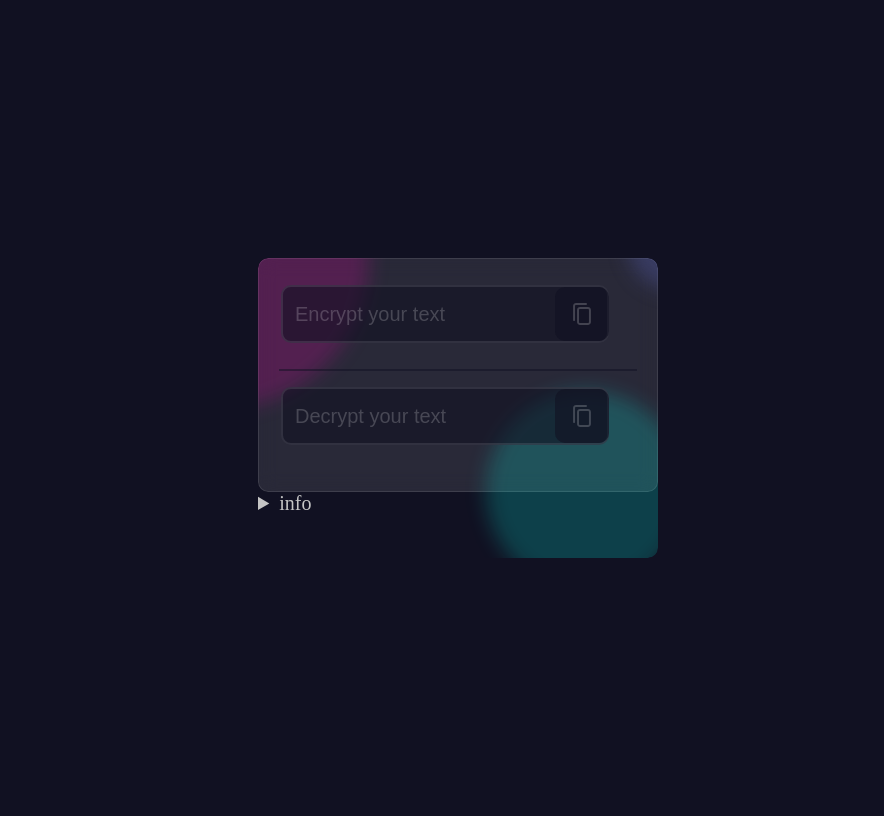
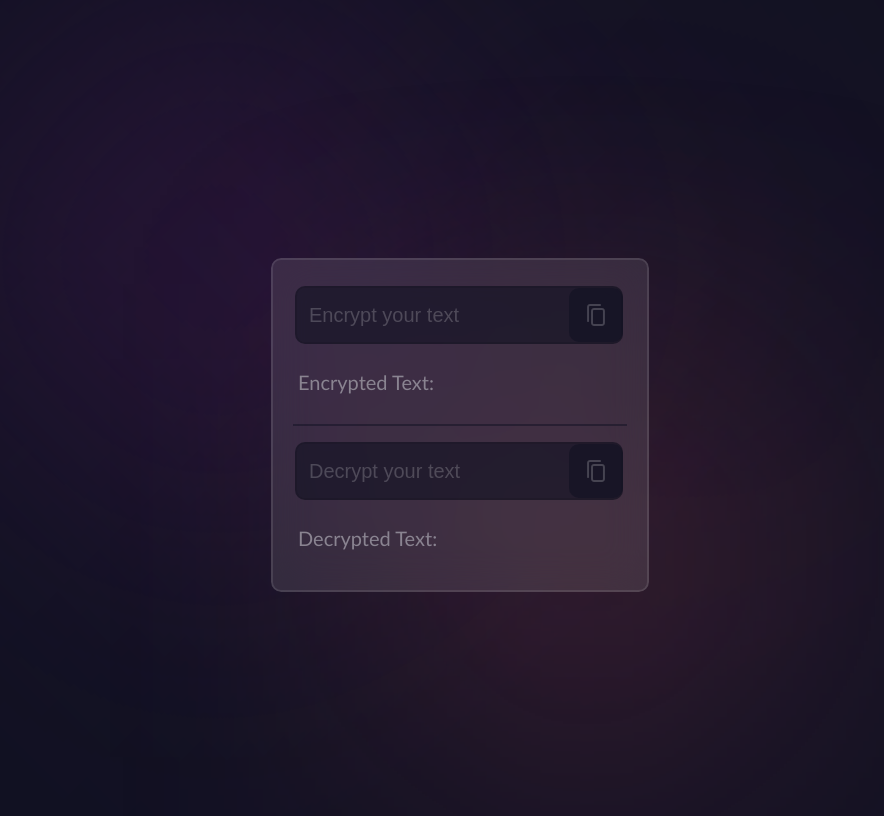
Before and after one commit to KUSLgit/appK, a plain HTML site: page index.html in a window 1280 px wide. Shown: the whole page, without its empty margins (190-1074 px from the left). Drawn offline with Linux system fonts and the light colour scheme.

Commit message:
new Update 0.1.0

```diff
--- a/design.css
+++ b/design.css
@@ -5,9 +5,11 @@ body {
     font-size: 20px;
     user-select: none;
     /* cursor: url('cursor.png') 16 16, auto; */
+    transition: .3s linear;
+    /* overflow: hidden; */
 }
 #container {
-    margin: 0 auto;
+    /* margin: 0 auto; */
     width: 100vw;
     height: 100vh;
     /* text-align: center; */
@@ -27,21 +29,29 @@ body {
     border-radius: 10px;
     /* border: 1px solid #000; */
     width: 400px;
-    overflow: hidden;
+    /* overflow: hidden; */
     /* padding: ; */
 }
-
+hr {
+    width: 100%;
+}
 fieldset {
     /* border: 1px solid #000; */
     /* overflow: hidden; */
     box-sizing: border-box;
+    display: flex;
+    flex-direction: column;
+    /* align-items: center; */
+    justify-content: center;
+
     width: 100%;
+    height: auto;
     padding: 20px;
     border-radius: 10px;
     background-color: rgba(255, 255, 255, 0.1);
-    backdrop-filter: blur(10px);
+    backdrop-filter: blur(20px);
     box-shadow: none;
-    border: 1px solid rgba(255, 255, 255, 0.1);
+    border: 2px solid rgba(255, 255, 255, 0.1);
 }
 details {
     color: #c5c5c5;
@@ -69,17 +79,22 @@ hr {
     background-color: #11112299;
     /* backdrop-filter: blur(10px); */
     box-shadow: none;
-    border: 2px solid rgba(255, 255, 255, 0.1);
+    border: 2px solid rgba(0, 0, 0, 0.1);
+    overflow: hidden;
 
 }
-
+dialogue {
+    display: none;
+}
 p {
     color: #8a8491;
     position: relative;
     left: 5px;
-    line-height: 0.01em;
+    /* line-height: ; */
+    display: flex;
+    overflow: hidden;
 }
-
+/* p::title */
 svg {
     width: 30px;
     height: 30px;
@@ -101,8 +116,9 @@ path:hover {
 }
 
 #inp1:focus::placeholder, #inp2:focus::placeholder {
-    text-shadow: 0 1px 10px #ffffff7e;
-    color: rgba(255, 255, 255, 0.4);
+    text-shadow: 0 1px 5px #ffffff7a;
+    font-weight: lighter;
+    color: rgba(255, 255, 255, 0.678);
 }
 
 /* #inp1:focus, #inp2:focus {
@@ -121,48 +137,54 @@ legend {
 
 .balls {
     z-index: -10;
-    border-radius: 50%;
+    /* border-radius: 50px; */
     position: absolute;
-    filter: blur(10px);
-    /* /* backdrop-filter: blur(10px); */
+    /* filter: blur(10px); */
+    filter: blur(150px);
+
     /* box-shadow: 0 0 32px 0 rgba(31, 38, 135, 0.37); */
     /* border: 2px solid rgba(255, 255, 255, 0.18);  */
     /* margin: 10px; */
 }
 
 #ball1 {
-    background-color: rgba(255, 0, 179, 0.2);
+    /* background-color: rgba(108, 0, 129, 0.5); */
+    /* ? background-color: #072e33; */
+    background-color: #451952;
+
+    /* background: radial-gradient(rgb(108, 0, 129),rgb(86, 93, 170)); */
     top: -150px;
     left: -190px;
     height: 300px;
     width: 300px;
+    rotate: -45deg;
 }
 #ball2{
-    background-color: rgba(86, 93, 170, 0.37);
+    /* background-color: rgba(86, 93, 170, 0.37); */
+    /* ? background-color: #0c7075; */
+    background-color: #662549;
+    /* background: radial-gradient(rgb(86, 93, 170),rgb(108, 255, 243)); */
     top: -60px;
     right: -61px;
-    height: 90px;
-    width: 90px;
+    height: 120px;
+    width: 120px;
+    /* filter: blur(50px); */
+    rotate: -34deg;
 }
 #ball3 {
-    background-color: rgba(0, 255, 234, 0.2);
+    /* background-color: rgba(0, 255, 234, 0.2); */
+    /* background-color: #0f9690; */
+    background-color: #ae445a;
+    /* background: radial-gradient(rgb(0, 255, 234),rgb(108, 0, 129)); */
     bottom: -100px;
     right: -29px;
     height: 200px;
     width: 200px;
 }
 
-h1 {
-    margin-top: 20px;
-}
-
-.encrypt {
+.encrypt, .decrypt {
     font-size: 24px;
-    margin-top: 20px;
-}
-.decrypt {
-    font: 1em sans-serif;
-    margin: 20px;
+    /* margin-top: 20px; */
 }
 
 .inpCont, #btnCont {
--- a/index.html
+++ b/index.html
@@ -9,6 +9,7 @@
   <body>
     <form id="container">
       <div id="extraDiv">
+        <div id="xx-Div">
           <fieldset>
             <!-- <legend>Cypher your secret messages</legend> -->
 
@@ -48,7 +49,9 @@
                 </g>
               </svg>
             </div>
-          <p id="encrypt" onclick="copyToClipboardP('#encrypt')"></p>
+            <p id="encrypt" onclick="copyToClipboardP('#encrypt')" title="Click to copy">
+              Encrypted Text:
+            </p>
             <hr />
 
             <div class="inpCont">
@@ -88,18 +91,19 @@
                 </g>
               </svg>
             </div>
-          <p id="decrypt" onclick="copyToClipboardP('#decrypt')"></p>
+            <p id="decrypt" onclick="copyToClipboardP('#decrypt')" title="Click to copy">
+              Decrypted Text:
+            </p>
+          </fieldset>
           <span class="balls" id="ball1"></span>
           <span class="balls" id="ball2"></span>
           <span class="balls" id="ball3"></span>
-        </fieldset>
-        <details>
-          <summary>info</summary>
-          <ul>
-            <li>You can copy text by clicking on it</li>
-            <li>You can also copy text by clicking on the copy button</li>
-          </ul>
-        </details>
+
+          <!-- <button onclick="showDialog()">i</button>
+          <dialogue id="dialogue">You can copythe encrypted text by clicking on it
+          </dialogue>
+          <button onclick="closeDialog()">close</button> -->
+        </div>
       </div>
     </form>
 
--- a/logic.js
+++ b/logic.js
@@ -37,3 +37,16 @@ function decrypt() {
   decryptText.innerHTML = "Decrypted Text: " + letters;
   console.log(letters);
 }
+
+
+function showDialog() {
+
+  const dialog = document.querySelector('#dialogue');
+  dialog.style.display = 'block';
+  dialog.showModal();
+}
+
+function closeDialog() {
+  const dialog = document.querySelector('#dialogue');
+  dialog.close();
+}
```
Lines whose indentation alone changed are shown as unchanged.
